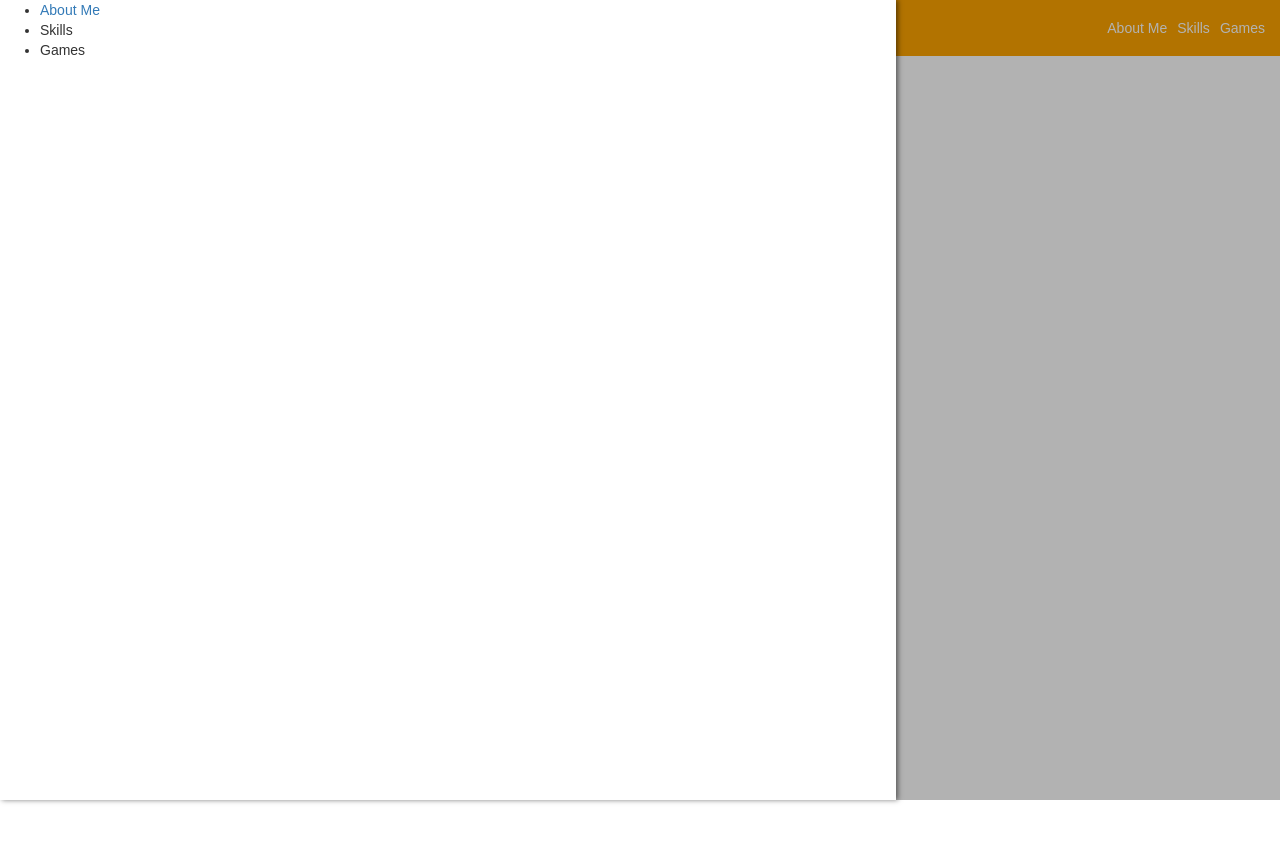
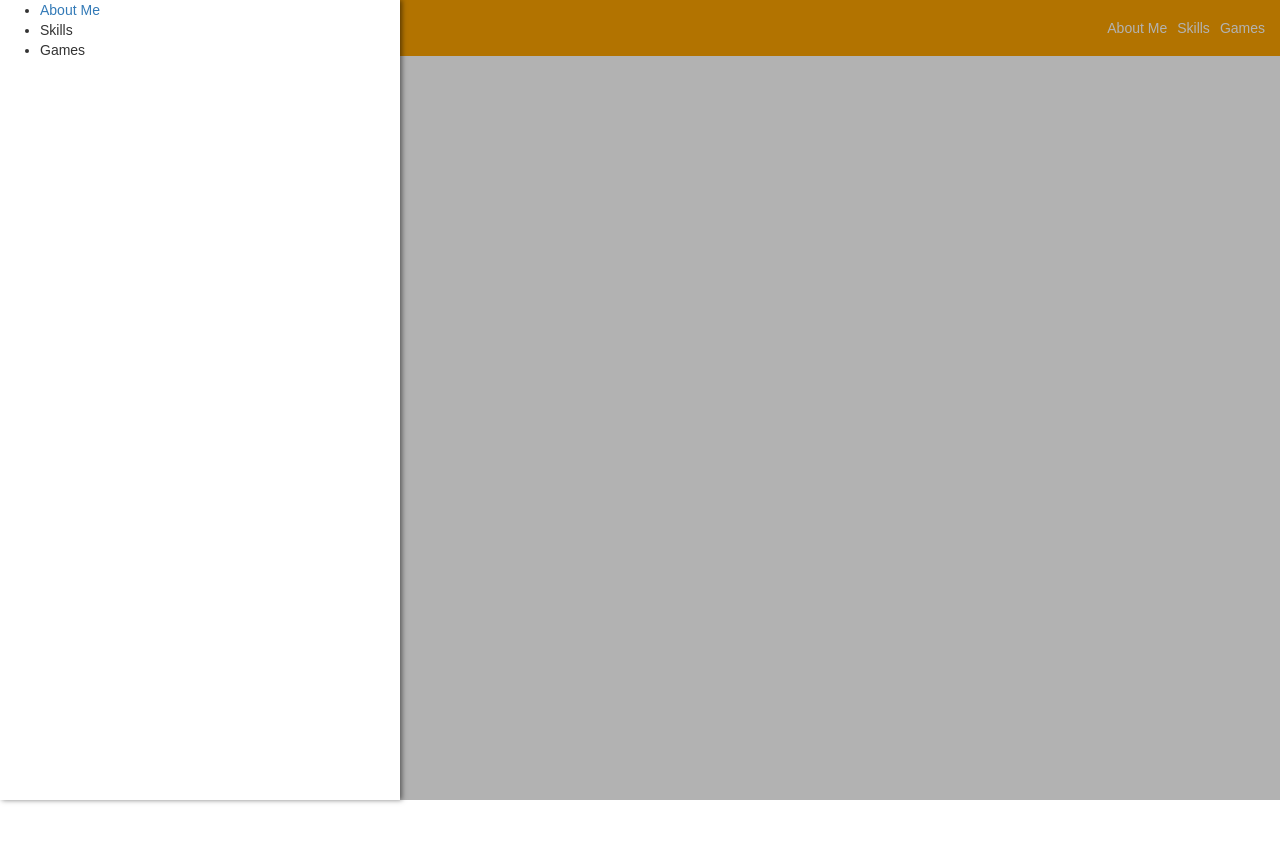
Before and after one commit to Btreboni/react-portfolio, a React (Create React App) app: page / in a window 1280 px wide. Shown: the top 842 px of the page. Built offline with nearby package versions, Linux system fonts and the light colour scheme.

Commit message:
pushing for the night

```diff
--- a/src/components/SideDrawer/SideDrawer.css
+++ b/src/components/SideDrawer/SideDrawer.css
@@ -6,5 +6,6 @@
     top: 0;
     left: 0;
     width: 70%;
+    max-width: 400px;
     z-index: 200;
 }
```
Also changed, not shown: src/components/Backdrop/Backdrop.css (line endings or trailing spaces).
